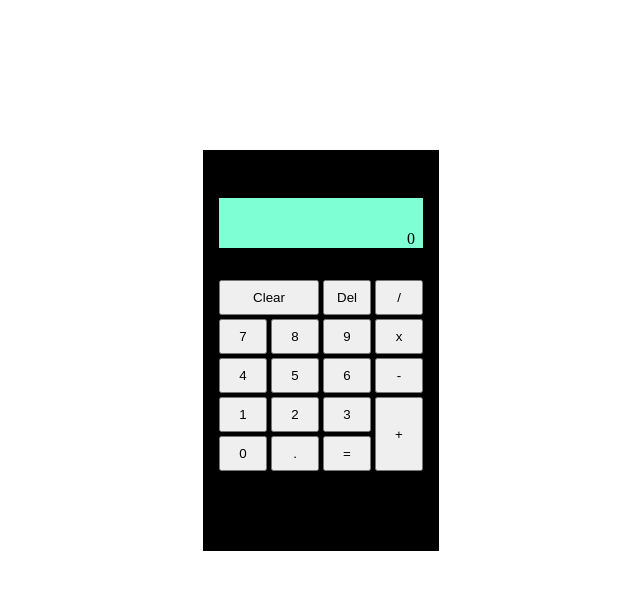
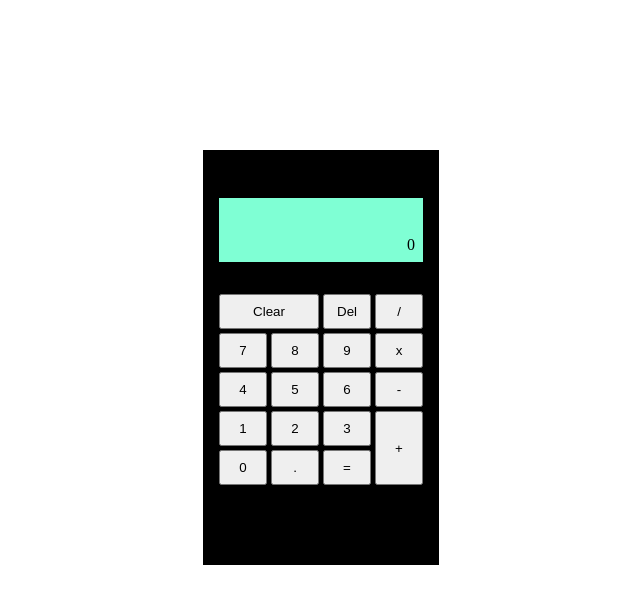
Before and after one commit to Jonathan-Evey/The-Odin-Project-Calculator, a plain HTML site: page index.html in a window 1280 px wide. Shown: the whole page, without its empty margins (319-959 px from the left). Drawn offline with Linux system fonts and the light colour scheme.

Commit message:
update styling issues after working on Javascript

```diff
--- a/index.html
+++ b/index.html
@@ -12,25 +12,28 @@
 
 <section class="calculator-container">
     <div class="screen">
-        <div class="stored-user-input" id="stored-user-input"></div>
+        <div class="stored-input-container">
+            <div class="stored-user-input" id="stored-user-input"></div>
+            <div class="equation-operator-display" id="equation-operator-display"></div>
+        </div>
         <div class="user-input-display" id="user-input-display"></div>
     </div>
     <div class="button-container">
         <button class="btn clear" id="clear">Clear</button>
         <button class="btn delete" id="delete">Del</button>
-        <button class="btn divide" id="divide">/</button>
+        <button class="btn equation-operator divide" id="divide">/</button>
         <button class="btn number seven" id="seven">7</button>
         <button class="btn number eight" id="eight">8</button>
         <button class="btn number nine" id="nine">9</button>
-        <button class="btn multiply" id="multiply">x</button>
+        <button class="btn equation-operator multiply" id="multiply">x</button>
         <button class="btn number four" id="four">4</button>
         <button class="btn number five" id="five">5</button>
         <button class="btn number six" id="six">6</button>
-        <button class="btn subtract" id="subtract">-</button>
+        <button class="btn equation-operator subtract" id="subtract">-</button>
         <button class="btn number one" id="one">1</button>
         <button class="btn number two" id="two">2</button>
         <button class="btn number three" id="three">3</button>
-        <button class="btn plus" id="plus">+</button>
+        <button class="btn equation-operator plus" id="plus">+</button>
         <button class="btn number zero" id="zero">0</button>
         <button class="btn decimal" id="decimal">.</button>
         <button class="btn equals" id="equals">=</button>
--- a/styles.css
+++ b/styles.css
@@ -18,31 +18,41 @@ body {
 }
 
 .screen {
+    position: relative;
+    height: 4rem;
     text-align: right;
     background-color: aquamarine;
     padding-right: 0.5rem;
-    margin-bottom: 2rem;
-    display: grid;
-    gap: 0.5rem;
-    grid-column: 6rem;
-    grid-template-areas:
-      "stored-user-input"
-      "user-input-area"
+    display: flex;
+    flex-direction: column-reverse;
+}
+.stored-input-container {
+    position: absolute;
+    right: 0;
+    top: 0;
+    display: flex;
+    flex-direction: row;
+    padding-top: .75rem;
+}
+.stored-user-input {
+    font-size: 0.80em;
+    margin-right: .5rem;
+}
+.equation-operator-display  {
+    font-size: 0.75em;
+    margin-right: .5rem;
 }
 
-.stored-user-input {
-    font-size: 0.75em;
-    padding-top: 0.5rem;
-    height: 1.5rem;
-}
-.user-input-area {
-    padding-bottom: 0.25rem;
+.user-input-display {
+    font-size: 1em;
+    padding-bottom: 0.5rem;
 }
 
 
 
 
 .button-container {
+    margin-top: 2rem;
     display: grid;
     grid-template-columns: 3rem 3rem 3rem 3rem;
     gap: .25rem;
```
